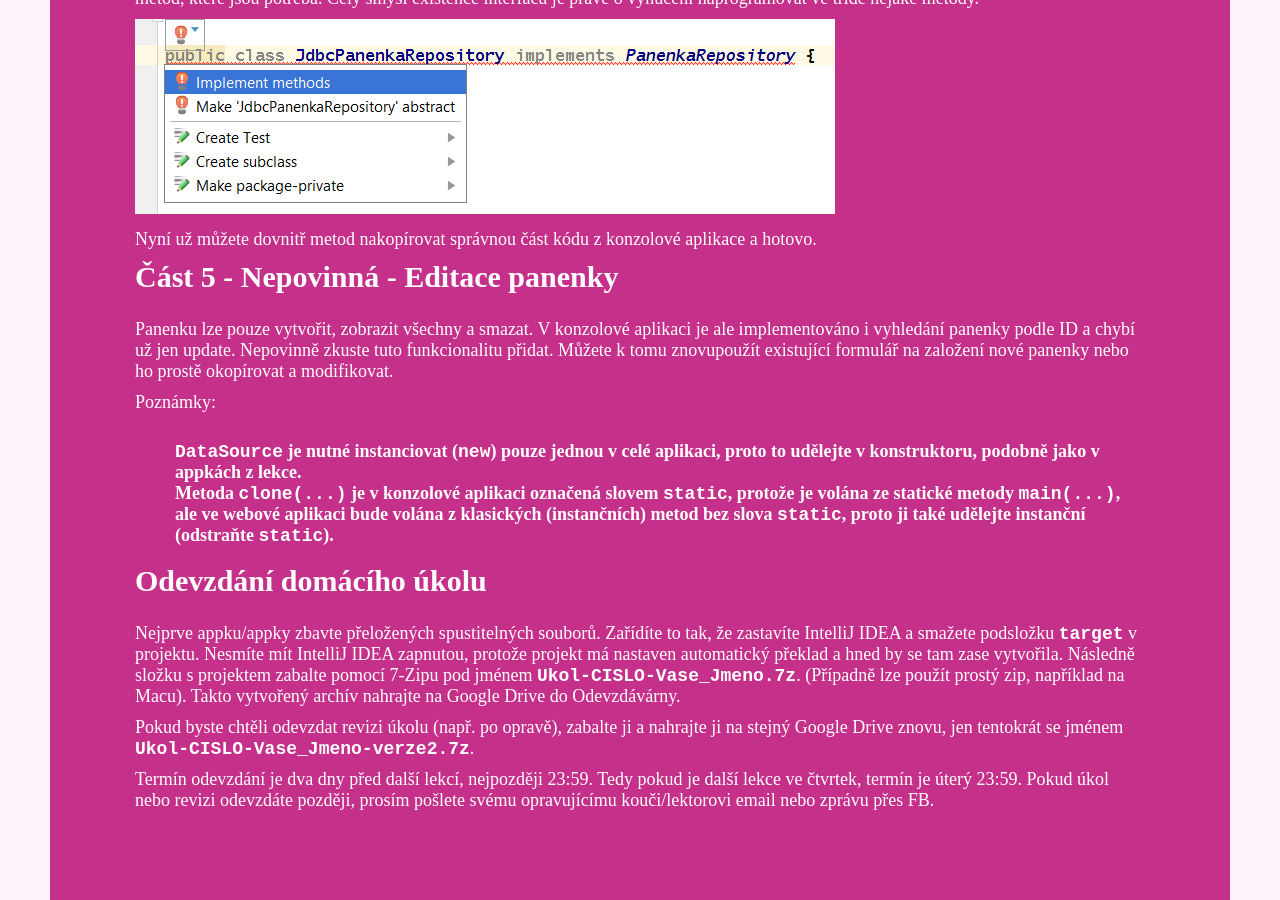
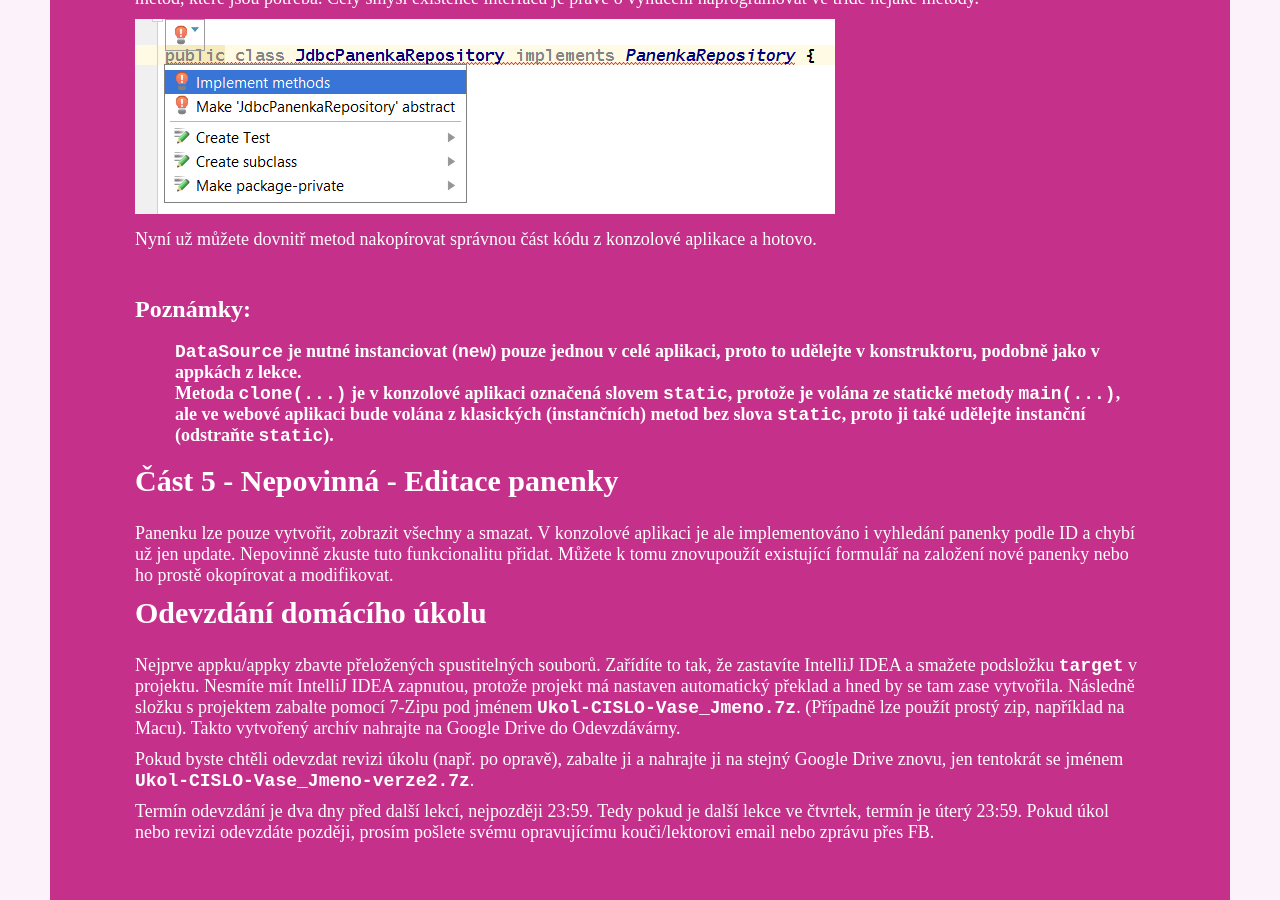
Before and after one commit to czechitas/java-web, a Jekyll site: the page built from docs/2019-jaro/java2/_posts/2019-05-10-lekce10-ukol.md, in a window 1280 px wide and 900 px high, scrolled down 2419 px. Built offline with Jekyll 4.4.1, drawn with Linux system fonts in a browser that asks for light colours; some of the changed lines change nothing that is shown.

Commit message:
Reword Editace

```diff
--- a/docs/2019-jaro/java2/_posts/2019-05-10-lekce10-ukol.md
+++ b/docs/2019-jaro/java2/_posts/2019-05-10-lekce10-ukol.md
@@ -65,21 +65,20 @@ hlavičky metod, které jsou potřeba. Celý smysl existence interfaců je práv
 Nyní už můžete dovnitř metod nakopírovat správnou část kódu z konzolové aplikace a hotovo.
 
 
+#### Poznámky:
+- `DataSource` je nutné instanciovat (`new`) pouze jednou v celé aplikaci, proto to udělejte v konstruktoru,
+podobně jako v appkách z lekce.
+- Metoda `clone(...)` je v konzolové aplikaci označená slovem `static`, protože je volána ze statické metody `main(...)`,
+ale ve webové aplikaci bude volána z klasických (instančních) metod bez slova `static`,
+proto ji také udělejte instanční (odstraňte `static`).
+
+
+
 ### Část 5 - Nepovinná - Editace panenky
 
 Panenku lze pouze vytvořit, zobrazit všechny a smazat. V konzolové aplikaci je ale implementováno i vyhledání panenky podle ID
 a chybí už jen update. Nepovinně zkuste tuto funkcionalitu přidat. Můžete k tomu znovupoužít existující formulář na založení nové panenky
 nebo ho prostě okopírovat a modifikovat.
-
-
-
-
-Poznámky:
-- `DataSource` je nutné instanciovat (`new`) pouze jednou v celé aplikaci, proto to udělejte v konstruktoru,
-podobně jako v appkách z lekce.
-- Metoda `clone(...)` je v konzolové aplikaci označená slovem `static`, protože je volána ze statické metody `main(...)`,
-ale ve webové aplikaci bude volána z klasických (instančních) metod bez slova `static`,
-proto ji také udělejte instanční (odstraňte `static`).
 
 
 
```
